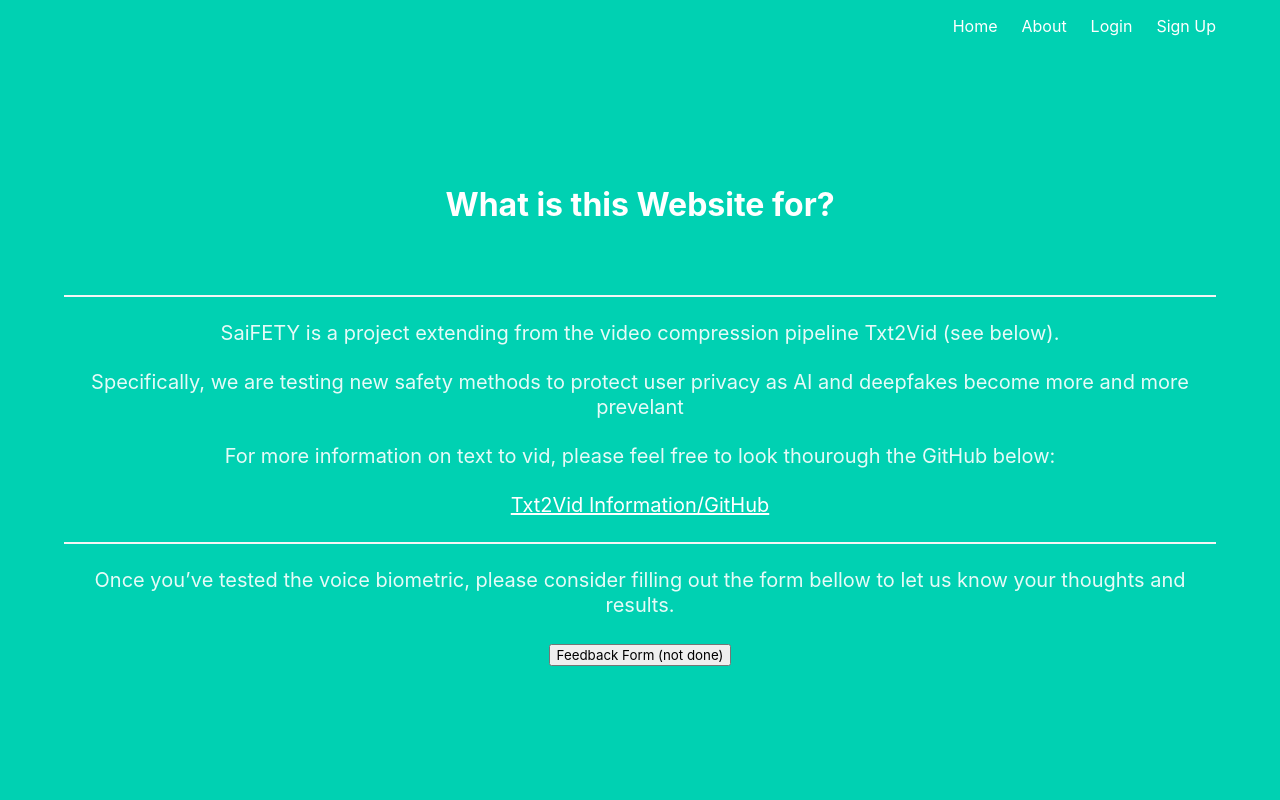
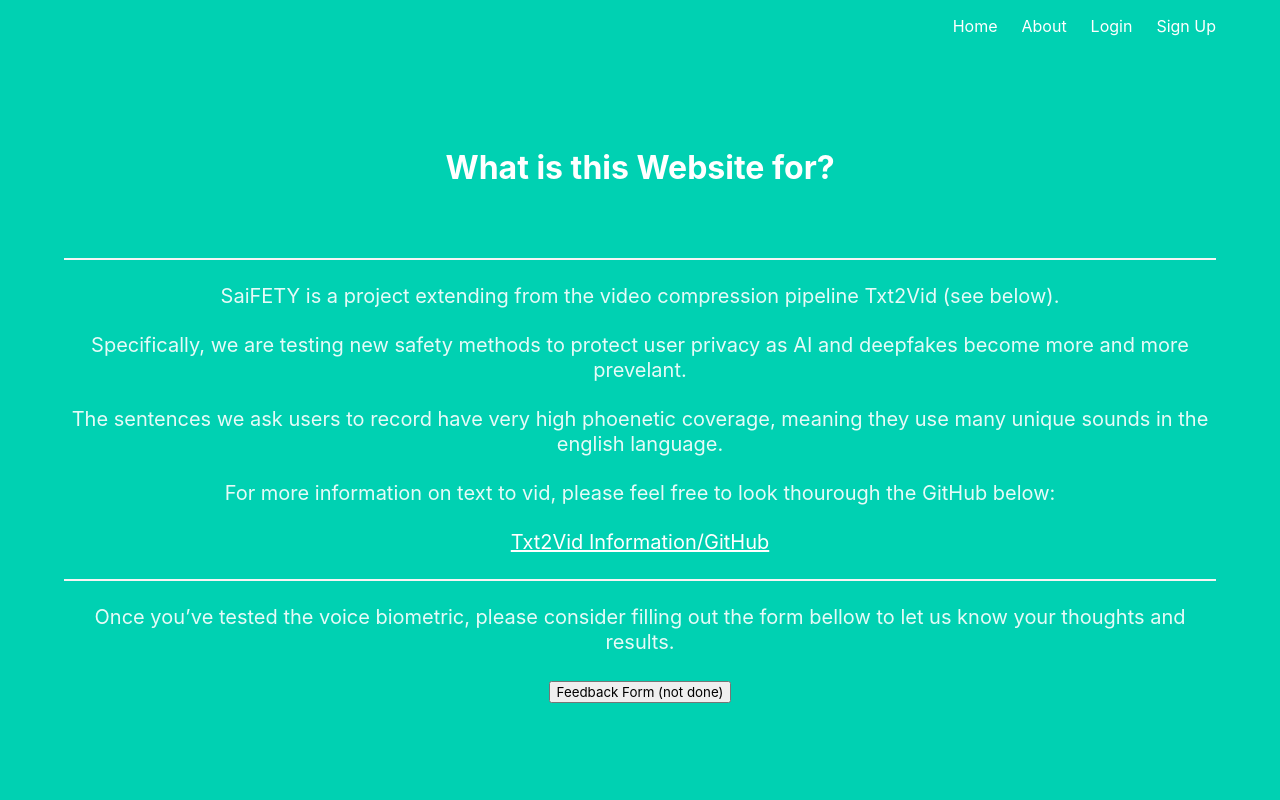
Before and after one commit to NaveedShahid/Voice-Authentication-CNN, a Flask app: page /about in a window 1280 px wide. Run offline with Flask 3, Linux system fonts and the light colour scheme.

Commit message:
Fix Grammatical Errors

```diff
--- a/project/templates/about.html
+++ b/project/templates/about.html
@@ -6,7 +6,8 @@
     <br>
     <hr>
     <h2 class="subtitle">SaiFETY is a project extending from the video compression pipeline Txt2Vid (see below).</h2>
-    <h2 class="subtitle"> Specifically, we are testing new safety methods to protect user privacy as AI and deepfakes become more and more prevelant</h2>
+    <h2 class="subtitle"> Specifically, we are testing new safety methods to protect user privacy as AI and deepfakes become more and more prevelant.</h2>
+    <h2 class="subtitle"> The sentences we ask users to record have very high phoenetic coverage, meaning they use many unique sounds in the english language.</h2>
     <h2 class="subtitle"> For more information on text to vid, please feel free to look thourough the GitHub below:</h2>
     <a class="subtitle" href=https://github.com/tpulkit/txt2vid >
         <ins>Txt2Vid Information/GitHub</ins>
--- a/project/templates/index.html
+++ b/project/templates/index.html
@@ -5,6 +5,6 @@
   SaiFTY SHTEM Project
 </h1>
 <h2 class="subtitle">
-  This is a beta Voice Biometric Login System. That means it will use your voice to log you in! When you sign up, you will upload audio clips of your voice which we will use to create an AI model that can indentify your voice and confirm you identity when logging in!
+  This is a beta Voice Biometric Login System. That means it will use your voice to log you in! When you sign up, you will upload audio clips of your voice which we will use to create an AI model that can indentify your voice and confirm your identity when logging in!
 </h2>
 {% endblock %}
```
